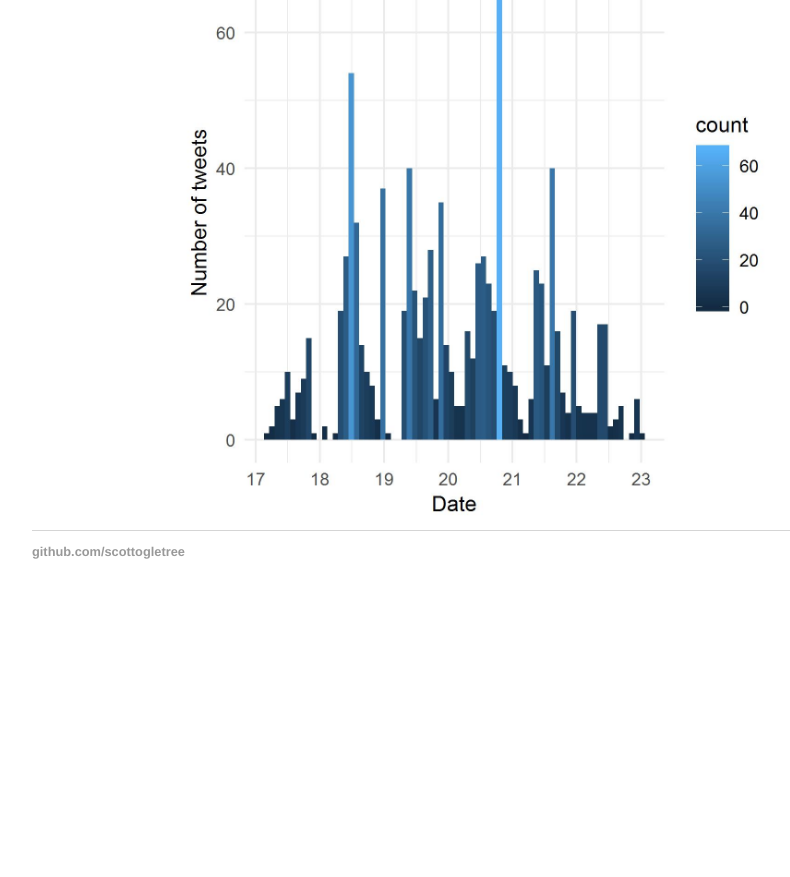
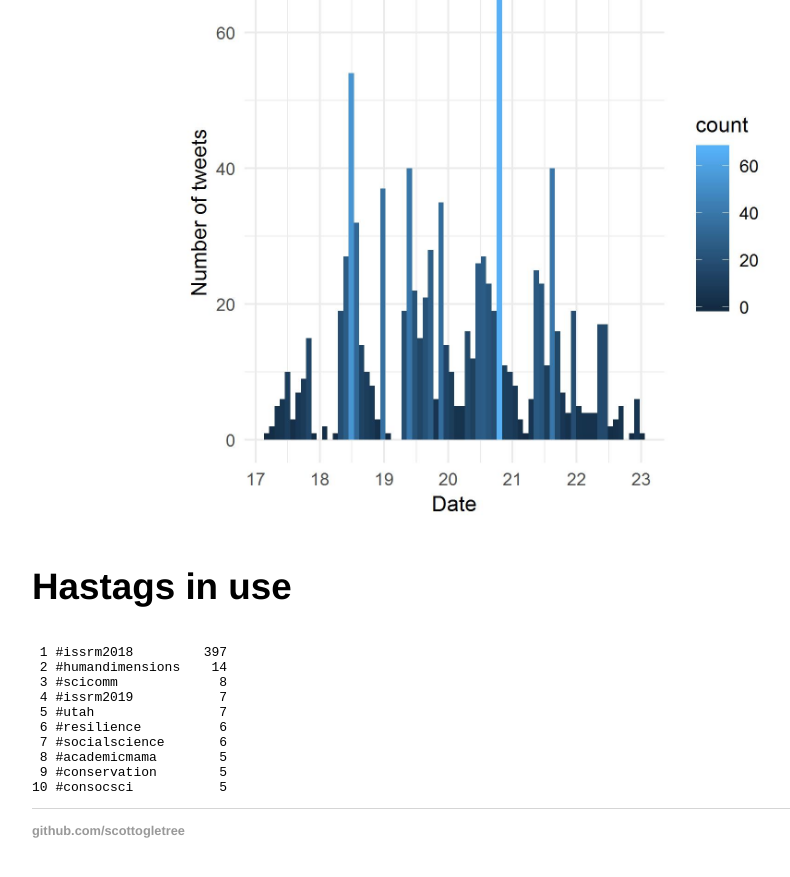
Before and after one commit to scottogletree/ogletrees.github.io, a Jekyll site: the page built from _posts/2018-07-07-ISSRM-twitter.md, in a window 1280 px wide and 900 px high, scrolled down 2310 px. Shown: the top 877 px of the window, without its empty margins (160-950 px from the left). Built offline with Jekyll 4.4.1, drawn with Linux system fonts in a browser that asks for light colours; before the commit the page ends 2931 px from its top, so only the background shows below that.

Commit message:
Update 2018-07-07-ISSRM-twitter.md

```diff
--- a/_posts/2018-07-07-ISSRM-twitter.md
+++ b/_posts/2018-07-07-ISSRM-twitter.md
@@ -40,3 +40,16 @@ The day that people tweeted.
 and the time.
 
 <div style="text-align: center;"><img src="/assests/ISSRM_by_2_hours.jpg" alt="Drawing" style="width: 600px;"/></div>
+
+### Hastags in use
+
+     1 #issrm2018         397
+     2 #humandimensions    14
+     3 #scicomm             8
+     4 #issrm2019           7
+     5 #utah                7
+     6 #resilience          6
+     7 #socialscience       6
+     8 #academicmama        5
+     9 #conservation        5
+    10 #consocsci           5
```
